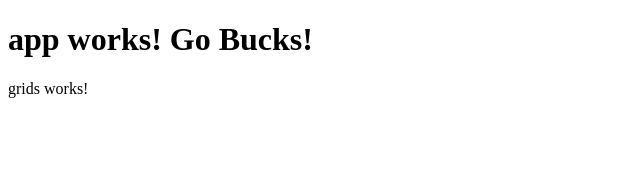
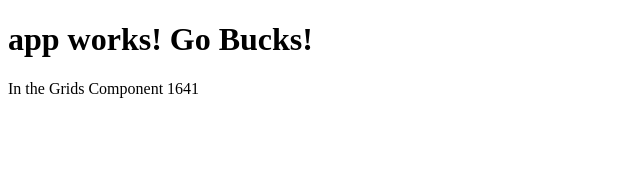
Before and after one commit to IsYet1/NG-cli00, an Angular app: page / in a window 1280 px wide. Shown: the top 170 px of the page, without its empty margins (0-640 px from the left). Built offline with nearby package versions, Linux system fonts and the light colour scheme.

Commit message:
Minor refactor. Moved the text for the grids into variables.

```diff
--- a/src/app/grids/grids.component.html
+++ b/src/app/grids/grids.component.html
@@ -1,3 +1,3 @@
 <p>
-  grids works!
+  {{sampleText}}
 </p>
--- a/src/app/grids/grids.component.ts
+++ b/src/app/grids/grids.component.ts
@@ -12,4 +12,6 @@ export class GridsComponent implements OnInit {
   ngOnInit() {
   }
 
+  sampleText: string = "In the Grids Component 1641";
+
 }
```
